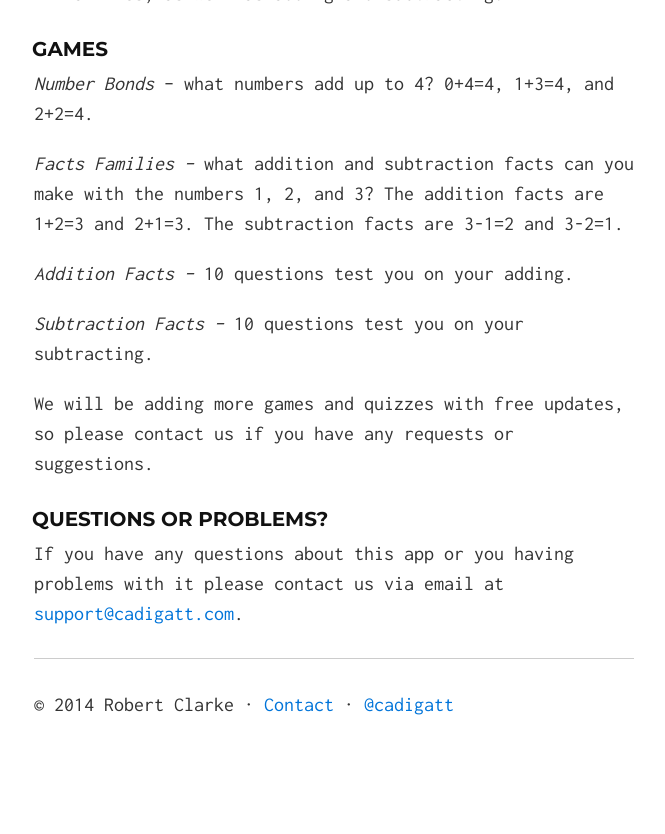
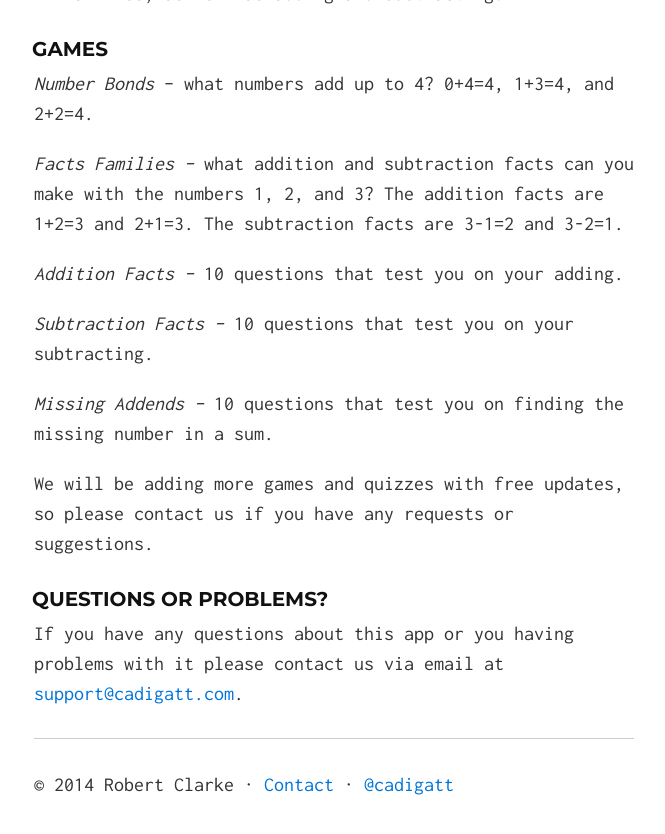
Before and after one commit to cadigatt/cadigatt.github.io, a Jekyll site: the page built from apps/mathsfacts.md, in a window 1280 px wide and 900 px high, scrolled down 1085 px. Shown: the top 834 px of the window, without its empty margins (306-971 px from the left). Built offline with Jekyll 4.4.1, drawn with Linux system fonts in a browser that asks for light colours; Markdown is read by kramdown in place of the engine named in the settings; comment, search, counter and statistics services are not loaded.

Commit message:
info to maths facts

```diff
--- a/apps/mathsfacts.md
+++ b/apps/mathsfacts.md
@@ -32,9 +32,11 @@ _Number Bonds_ – what numbers add up to 4? 0+4=4, 1+3=4, and 2+2=4.
 
 _Facts Families –_ what addition and subtraction facts can you make with the numbers 1, 2, and 3? The addition facts are 1+2=3 and 2+1=3. The subtraction facts are 3-1=2 and 3-2=1.
 
-_Addition Facts –_ 10 questions test you on your adding.
+_Addition Facts –_ 10 questions that test you on your adding.
 
-_Subtraction Facts –_ 10 questions test you on your subtracting.
+_Subtraction Facts –_ 10 questions that test you on your subtracting.
+
+_Missing Addends –_ 10 questions that test you on finding the missing number in a sum.
 
 We will be adding more games and quizzes with free updates, so please contact us if you have any requests or suggestions.
 
```
